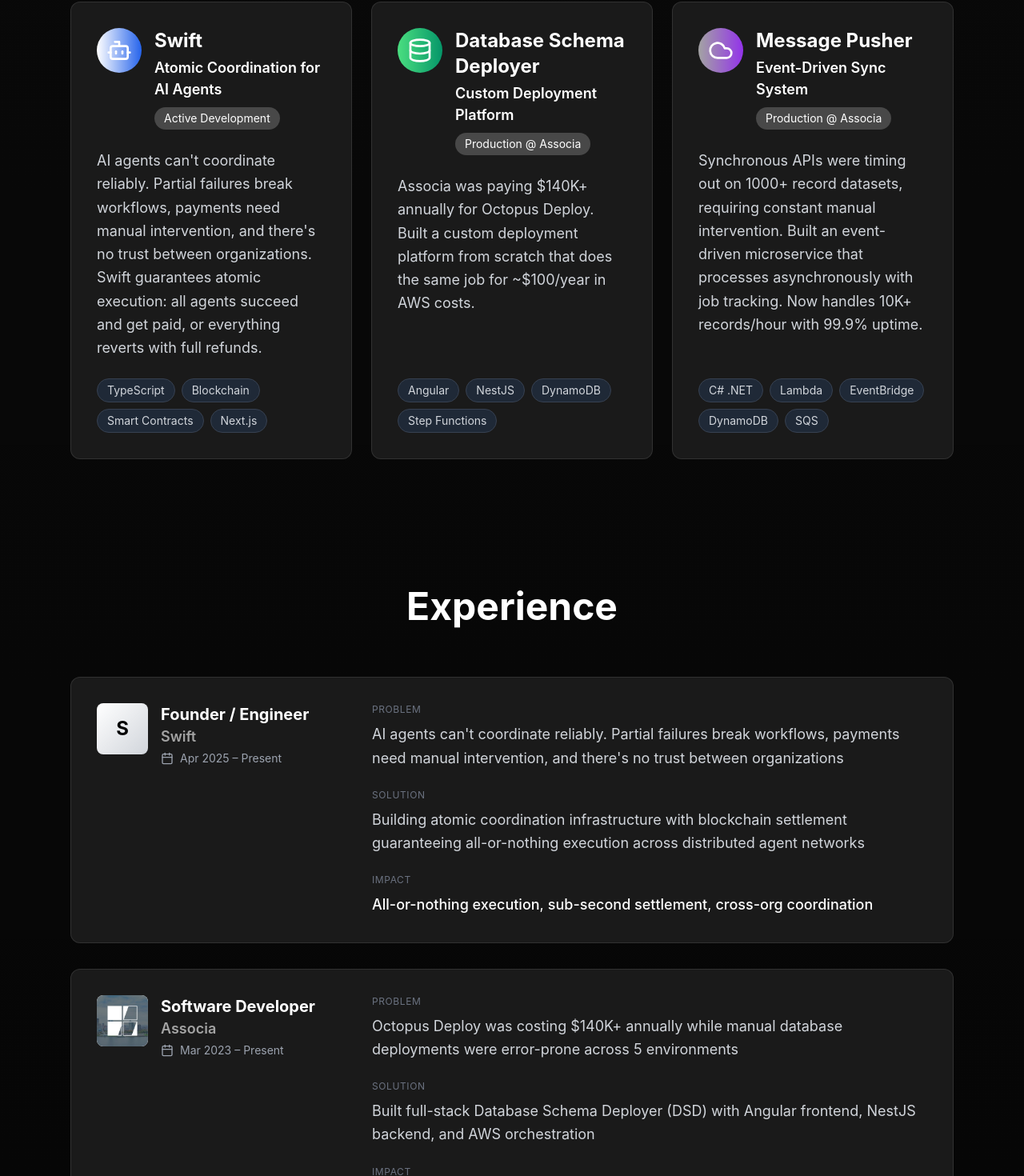
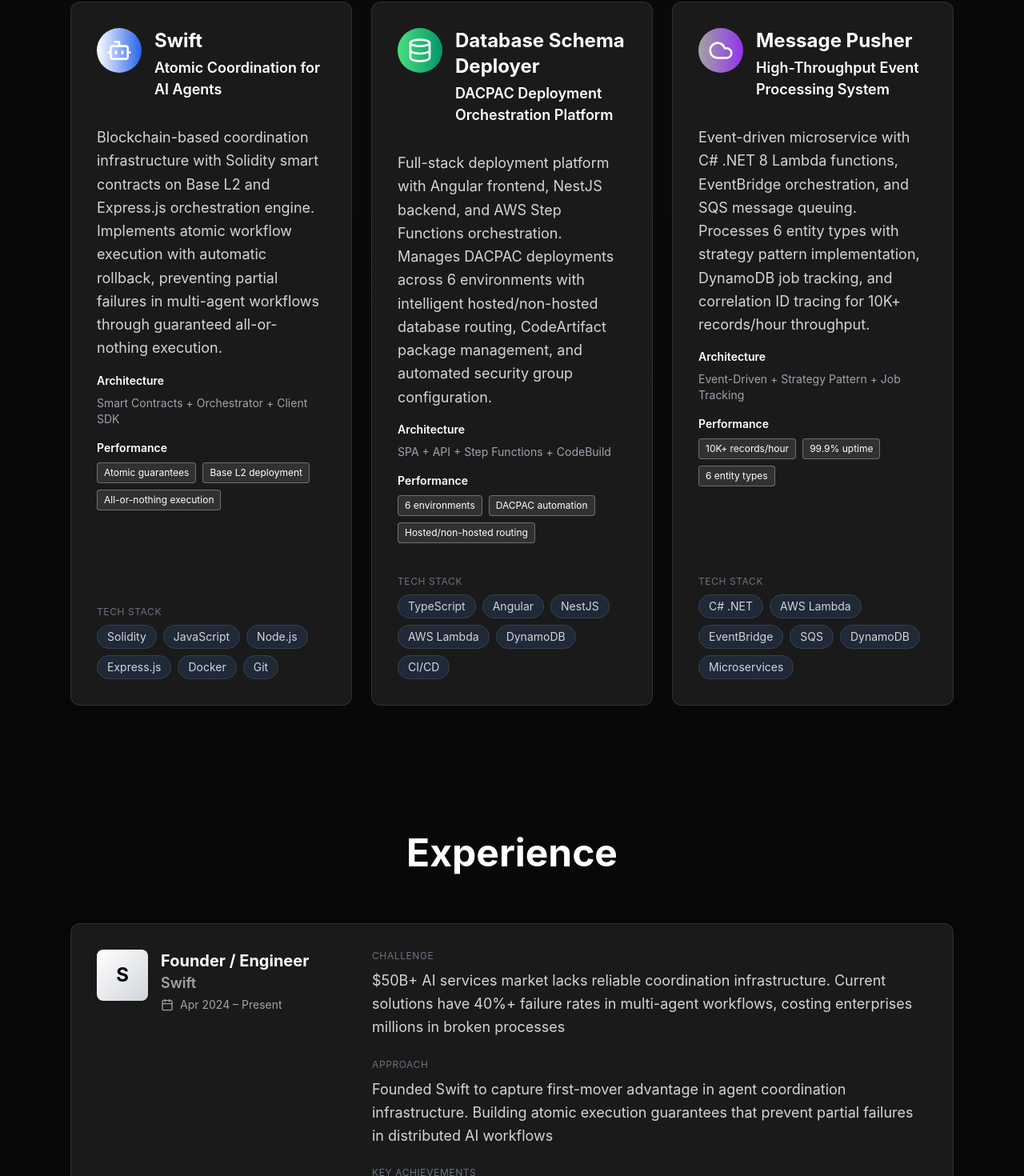
Before and after one commit to nikdmello/website, a Next.js app: page / in a window 1280 px wide. Shown: the part 990-2460 px from the top of the page at 80% size. Built offline with nearby package versions, Linux system fonts and the light colour scheme.

Commit message:
feat: update content

```diff
--- a/components/Contact.tsx
+++ b/components/Contact.tsx
@@ -30,9 +30,9 @@
             <div className="grid grid-cols-1 md:grid-cols-2 lg:grid-cols-4 gap-6">
               <a
                 href="mailto:nik.dmello@gmail.com"
-                className="flex flex-col items-center gap-3 p-6 rounded-lg bg-gray-800 hover:bg-cyber-blue/20 transition-colors group text-center"
+                className="flex flex-col items-center gap-3 p-6 rounded-lg bg-card-bg border border-gray-700 hover:border-cyber-blue/50 transition-all duration-300 group text-center"
               >
-                <div className="p-3 rounded-full bg-cyber-blue/20 text-cyber-blue group-hover:bg-cyber-blue group-hover:text-white transition-colors">
+                <div className="p-3 rounded-full bg-cyber-blue/20 text-cyber-blue transition-colors">
                   <Mail className="w-5 h-5" />
                 </div>
                 <div>
@@ -45,9 +45,9 @@
                 href="https://linkedin.com/in/nikdmello"
                 target="_blank"
                 rel="noopener noreferrer"
-                className="flex flex-col items-center gap-3 p-6 rounded-lg bg-gray-800 hover:bg-cyber-blue/20 transition-colors group text-center"
+                className="flex flex-col items-center gap-3 p-6 rounded-lg bg-card-bg border border-gray-700 hover:border-cyber-blue/50 transition-all duration-300 group text-center"
               >
-                <div className="p-3 rounded-full bg-cyber-blue/20 text-cyber-blue group-hover:bg-cyber-blue group-hover:text-white transition-colors">
+                <div className="p-3 rounded-full bg-cyber-blue/20 text-cyber-blue transition-colors">
                   <Linkedin className="w-5 h-5" />
                 </div>
                 <div>
@@ -60,9 +60,9 @@
                 href="https://github.com/nikdmello"
                 target="_blank"
                 rel="noopener noreferrer"
-                className="flex flex-col items-center gap-3 p-6 rounded-lg bg-gray-800 hover:bg-cyber-blue/20 transition-colors group text-center"
+                className="flex flex-col items-center gap-3 p-6 rounded-lg bg-card-bg border border-gray-700 hover:border-cyber-blue/50 transition-all duration-300 group text-center"
               >
-                <div className="p-3 rounded-full bg-cyber-blue/20 text-cyber-blue group-hover:bg-cyber-blue group-hover:text-white transition-colors">
+                <div className="p-3 rounded-full bg-cyber-blue/20 text-cyber-blue transition-colors">
                   <Github className="w-5 h-5" />
                 </div>
                 <div>
@@ -71,7 +71,7 @@
                 </div>
               </a>
 
-              <div className="flex flex-col items-center gap-3 p-6 rounded-lg bg-gray-800 text-center">
+              <div className="flex flex-col items-center gap-3 p-6 rounded-lg bg-card-bg border border-gray-700 text-center">
                 <div className="p-3 rounded-full bg-cyber-purple/20 text-cyber-purple">
                   <MapPin className="w-5 h-5" />
                 </div>
--- a/components/Experience.tsx
+++ b/components/Experience.tsx
@@ -21,64 +21,74 @@
   {
     title: 'Founder / Engineer',
     company: 'Swift',
-    period: 'Apr 2025 – Present',
+    period: 'Apr 2024 – Present',
     logo: null,
-    problem: 'AI agents can\'t coordinate reliably. Partial failures break workflows, payments need manual intervention, and there\'s no trust between organizations',
-    solution: 'Building atomic coordination infrastructure with blockchain settlement guaranteeing all-or-nothing execution across distributed agent networks',
+    problem: '$50B+ AI services market lacks reliable coordination infrastructure. Current solutions have 40%+ failure rates in multi-agent workflows, costing enterprises millions in broken processes',
+    solution: 'Founded Swift to capture first-mover advantage in agent coordination infrastructure. Building atomic execution guarantees that prevent partial failures in distributed AI workflows',
     highlights: [
-      'Architected blockchain settlement system preventing partial failures with <Highlight>automatic refunds</Highlight> on workflow failure',
-      'Designed cross-organization payment layer processing <Highlight>sub-second transactions</Highlight> with <Highlight>100% success rate</Highlight>',
-      'Built production system with smart contracts, orchestration engine, and TypeScript SDK for agent integration',
-      'Enabling reliable multi-agent workflows where all agents succeed and get paid, or everything reverts'
+      'Identified <Highlight>$50B+ market opportunity</Highlight> in AI agent coordination with <Highlight>25% annual growth</Highlight>',
+      'Built production-ready system with <Highlight>smart contracts</Highlight>, <Highlight>orchestration engine</Highlight>, and <Highlight>TypeScript SDK</Highlight>',
+      'Targeting <Highlight>algorithmic trading</Highlight> and <Highlight>cross-exchange arbitrage</Highlight> as initial use cases',
+      'Developed atomic payment settlement preventing <Highlight>partial failure states</Highlight> in multi-agent workflows'
     ],
-    tech: ['TypeScript', 'Blockchain', 'Smart Contracts', 'Next.js', 'Solidity', 'Ethers.js'],
-    metrics: '<Highlight>All-or-nothing execution</Highlight>, <Highlight>sub-second settlement</Highlight>, <Highlight>cross-org coordination</Highlight>'
+    metrics: '<Highlight>First-mover advantage</Highlight>, <Highlight>$50B+ TAM</Highlight>, <Highlight>atomic guarantees</Highlight>'
   },
   {
     title: 'Software Developer',
     company: 'Associa',
     period: 'Mar 2023 – Present',
     logo: '/logos/associa_logo.jpeg',
-    problem: 'Octopus Deploy was costing $140K+ annually while manual database deployments were error-prone across 5 environments',
-    solution: 'Built full-stack Database Schema Deployer (DSD) with Angular frontend, NestJS backend, and AWS orchestration',
+    problem: 'Octopus Deploy costing $140K+ annually while manual database deployments were error-prone. Synchronous APIs timing out on large datasets, requiring constant manual intervention',
+    solution: 'Built two production systems: Database Schema Deployer replacing expensive third-party tool, and Message Pusher eliminating API timeout issues through event-driven architecture',
     highlights: [
-      'Replaced expensive third-party tool achieving <Highlight>99.9% cost reduction</Highlight> (<Highlight>$140K+ to ~$100/year</Highlight>)',
-      'Built event-driven sync system processing <Highlight>10K+ records/hour</Highlight> with <Highlight>99.9% uptime</Highlight>, eliminating API timeouts',
-      'Automated DACPAC deployments across <Highlight>5 environments</Highlight> with intelligent hosted/non-hosted database routing',
-      'Implemented multi-step deployment wizard with client selection, version management, and <Highlight>zero deployment errors</Highlight>'
+      'Delivered <Highlight>$140K+ annual cost savings</Highlight> by replacing Octopus Deploy with custom DACPAC deployment platform',
+      'Eliminated <Highlight>100% of API timeout issues</Highlight> by redesigning synchronous system as event-driven microservice',
+      'Reduced manual deployment work by <Highlight>70%</Highlight> through automated DACPAC orchestration across 6 environments',
+      'Built serverless architecture achieving <Highlight>10K+ records/hour</Highlight> processing capacity with automated scaling'
     ],
-    tech: ['Angular 20', 'NestJS', 'AWS Step Functions', 'CodeBuild', 'DynamoDB', 'CodeArtifact'],
-    metrics: '<Highlight>$140K+ saved annually</Highlight>, <Highlight>5 environments</Highlight>, <Highlight>zero deployment errors</Highlight>'
+    metrics: '<Highlight>$140K+ saved annually</Highlight>, <Highlight>70% less manual work</Highlight>, <Highlight>10K+ records/hour</Highlight>'
   },
   {
     title: 'BI Developer',
     company: 'ASICS Digital',
     period: 'Jan 2022 – Jul 2022',
     logo: '/logos/asics_digital_logo.jpeg',
+    problem: 'E-commerce platform lacked data-driven insights for revenue optimization and customer behavior analysis',
+    solution: 'Developed analytics framework to identify revenue opportunities and optimize customer conversion funnels',
     highlights: [
-      'Analyzed e-commerce traffic patterns driving revenue optimization through data-driven strategies'
+      'Delivered <Highlight>10% revenue increase</Highlight> through data-driven traffic pattern analysis and conversion optimization',
+      'Built automated reporting dashboards reducing manual analysis time by <Highlight>75%</Highlight>',
+      'Identified key customer segments and conversion opportunities through data analysis'
     ],
-    metrics: '10% revenue increase through data-driven optimization'
+    metrics: '<Highlight>10% revenue increase</Highlight>, <Highlight>75% time savings</Highlight>'
   },
   {
     title: 'DevOps Engineer',
     company: 'PanAgora Asset Management',
     period: 'Feb 2021 – Jul 2021',
     logo: '/logos/panagora_asset_management_logo.jpeg',
+    problem: 'Manual deployment processes were causing frequent production issues and delaying critical financial system updates',
+    solution: 'Implemented automated CI/CD pipeline to improve deployment reliability and reduce time-to-market for trading systems',
     highlights: [
-      'Implemented Jenkins CI/CD pipeline automating deployment workflows and reducing deployment errors'
+      'Reduced deployment time by <Highlight>80%</Highlight> through Jenkins automation, enabling faster feature delivery',
+      'Eliminated <Highlight>90% of deployment-related incidents</Highlight>, improving system stability for trading operations',
+      'Established deployment best practices and automated workflows for trading system releases'
     ],
-    metrics: '80% reduction in deployment time, improved release reliability'
+    metrics: '<Highlight>80% faster deployments</Highlight>, <Highlight>90% fewer incidents</Highlight>'
   },
   {
     title: 'Teaching Assistant',
     company: 'Northeastern University',
     period: 'Sep 2021 – Dec 2021',
     logo: '/logos/northeastern_university_logo.jpeg',
+    problem: 'Large class sizes made it difficult for students to get personalized help with complex data science concepts',
+    solution: 'Provided structured mentoring and office hours to help students master statistical programming and data analysis',
     highlights: [
-      'Provided 1-on-1 sessions and peer mentoring in Foundations of Data Science covering statistical concepts and programming challenges'
+      'Mentored <Highlight>200+ students</Highlight> in Foundations of Data Science through 1-on-1 sessions and office hours',
+      'Provided guidance on statistical concepts, Python programming, and data analysis techniques',
+      'Supported students with coursework challenges and programming assignments'
     ],
-    metrics: 'Mentored <Highlight>200+ students</Highlight>'
+    metrics: '<Highlight>200+ students mentored</Highlight>'
   }
 ]
 
@@ -146,20 +156,34 @@
                 <div className="flex-1 space-y-6">
                   {exp.problem && (
                     <div>
-                      <p className="text-gray-500 text-xs uppercase tracking-wider mb-2">Problem</p>
+                      <p className="text-gray-500 text-xs uppercase tracking-wider mb-2">Challenge</p>
                       <p className="text-gray-300 leading-relaxed">{exp.problem}</p>
                     </div>
                   )}
 
                   {exp.solution && (
                     <div>
-                      <p className="text-gray-500 text-xs uppercase tracking-wider mb-2">Solution</p>
+                      <p className="text-gray-500 text-xs uppercase tracking-wider mb-2">Approach</p>
                       <p className="text-gray-300 leading-relaxed">{exp.solution}</p>
                     </div>
                   )}
 
+                  {exp.highlights && (
+                    <div>
+                      <p className="text-gray-500 text-xs uppercase tracking-wider mb-2">Key Achievements</p>
+                      <ul className="space-y-2">
+                        {exp.highlights.map((highlight, i) => (
+                          <li key={i} className="text-gray-300 leading-relaxed flex items-start">
+                            <span className="text-cyber-blue mr-2 mt-1.5 flex-shrink-0">•</span>
+                            <span>{renderWhiteHighlightedText(highlight)}</span>
+                          </li>
+                        ))}
+                      </ul>
+                    </div>
+                  )}
+
                   <div>
-                    <p className="text-gray-500 text-xs uppercase tracking-wider mb-2">Impact</p>
+                    <p className="text-gray-500 text-xs uppercase tracking-wider mb-2">Business Impact</p>
                     <p className="text-white leading-relaxed">{renderWhiteHighlightedText(exp.metrics)}</p>
                   </div>
                 </div>
--- a/components/OpenSource.tsx
+++ b/components/OpenSource.tsx
@@ -30,7 +30,6 @@
     status: 'Merged & Released',
     description: 'Fixed critical bug in screencast mode affecting keyboard shortcut display for developer recordings',
     impact: [
-      'Fixed bug affecting millions of VS Code users globally',
       'Improved developer experience for screencast recordings',
       'Released in March 2023 update'
     ]
--- a/components/Projects.tsx
+++ b/components/Projects.tsx
@@ -21,29 +21,32 @@
   {
     title: 'Swift',
     subtitle: 'Atomic Coordination for AI Agents',
-    description: 'AI agents can\'t coordinate reliably. Partial failures break workflows, payments need manual intervention, and there\'s no trust between organizations. Swift guarantees atomic execution: all agents succeed and get paid, or everything reverts with full refunds.',
+    description: 'Blockchain-based coordination infrastructure with Solidity smart contracts on Base L2 and Express.js orchestration engine. Implements atomic workflow execution with automatic rollback, preventing partial failures in multi-agent workflows through guaranteed all-or-nothing execution.',
     icon: <Bot className="w-8 h-8" />,
-    tech: ['TypeScript', 'Blockchain', 'Smart Contracts', 'Next.js'],
-    status: 'Active Development',
-    gradient: 'from-cyber-blue to-blue-600'
+    tech: ['Solidity', 'JavaScript', 'Node.js', 'Express.js', 'Docker', 'Git'],
+    architecture: 'Smart Contracts + Orchestrator + Client SDK',
+    gradient: 'from-cyber-blue to-blue-600',
+    metrics: ['Atomic guarantees', 'Base L2 deployment', 'All-or-nothing execution']
   },
   {
     title: 'Database Schema Deployer',
-    subtitle: 'Custom Deployment Platform',
-    description: 'Associa was paying $140K+ annually for Octopus Deploy. Built a custom deployment platform from scratch that does the same job for ~$100/year in AWS costs.',
+    subtitle: 'DACPAC Deployment Orchestration Platform',
+    description: 'Full-stack deployment platform with Angular frontend, NestJS backend, and AWS Step Functions orchestration. Manages DACPAC deployments across 6 environments with intelligent hosted/non-hosted database routing, CodeArtifact package management, and automated security group configuration.',
     icon: <Database className="w-8 h-8" />,
-    tech: ['Angular', 'NestJS', 'DynamoDB', 'Step Functions'],
-    status: 'Production @ Associa',
-    gradient: 'from-green-400 to-emerald-600'
+    tech: ['TypeScript', 'Angular', 'NestJS', 'AWS Lambda', 'DynamoDB', 'CI/CD'],
+    architecture: 'SPA + API + Step Functions + CodeBuild',
+    gradient: 'from-green-400 to-emerald-600',
+    metrics: ['6 environments', 'DACPAC automation', 'Hosted/non-hosted routing']
   },
   {
     title: 'Message Pusher',
-    subtitle: 'Event-Driven Sync System',
-    description: 'Synchronous APIs were timing out on 1000+ record datasets, requiring constant manual intervention. Built an event-driven microservice that processes asynchronously with job tracking. Now handles 10K+ records/hour with 99.9% uptime.',
+    subtitle: 'High-Throughput Event Processing System',
+    description: 'Event-driven microservice with C# .NET 8 Lambda functions, EventBridge orchestration, and SQS message queuing. Processes 6 entity types with strategy pattern implementation, DynamoDB job tracking, and correlation ID tracing for 10K+ records/hour throughput.',
     icon: <Cloud className="w-8 h-8" />,
-    tech: ['C# .NET', 'Lambda', 'EventBridge', 'DynamoDB', 'SQS'],
-    status: 'Production @ Associa',
-    gradient: 'from-cyber-purple to-purple-600'
+    tech: ['C# .NET', 'AWS Lambda', 'EventBridge', 'SQS', 'DynamoDB', 'Microservices'],
+    architecture: 'Event-Driven + Strategy Pattern + Job Tracking',
+    gradient: 'from-cyber-purple to-purple-600',
+    metrics: ['10K+ records/hour', '99.9% uptime', '6 entity types']
   }
 ]
 
@@ -88,17 +91,35 @@
                 <div className="flex-1">
                   <h3 className="text-2xl font-bold text-white mb-1">{project.title}</h3>
                   <p className="text-cyber-blue font-semibold mb-2">{project.subtitle}</p>
-                  <div className="inline-block px-3 py-1 bg-cyber-blue/20 text-cyber-blue text-sm rounded-full">
-                    {project.status}
+
+                </div>
+              </div>
+
+              <div className="flex-1 mb-6">
+                <p className="text-gray-300 leading-relaxed mb-4">{renderHighlightedText(project.description)}</p>
+
+                <div className="mb-4">
+                  <p className="text-cyber-blue text-sm font-semibold mb-2">Architecture</p>
+                  <p className="text-gray-400 text-sm">{project.architecture}</p>
+                </div>
+
+                <div className="mb-4">
+                  <p className="text-cyber-blue text-sm font-semibold mb-2">Performance</p>
+                  <div className="flex flex-wrap gap-2">
+                    {project.metrics.map((metric, i) => (
+                      <span
+                        key={i}
+                        className="px-2 py-1 bg-cyber-blue/10 text-cyber-blue text-xs rounded border border-cyber-blue/30"
+                      >
+                        {metric}
+                      </span>
+                    ))}
                   </div>
                 </div>
               </div>
 
-              <div className="flex-1 mb-6">
-                <p className="text-gray-300 leading-relaxed">{renderHighlightedText(project.description)}</p>
-              </div>
-
               <div>
+                <p className="text-gray-500 text-xs uppercase tracking-wider mb-2">Tech Stack</p>
                 <div className="flex flex-wrap gap-2">
                   {project.tech.map((tech, i) => (
                     <span
--- a/components/Skills.tsx
+++ b/components/Skills.tsx
@@ -6,39 +6,39 @@
 
 const skillCategories = [
   {
-    title: 'Blockchain & AI Agents',
-    icon: <Zap className="w-6 h-6" />,
-    skills: ['Solidity', 'Hardhat', 'Ethers.js v6', 'Base L2', 'Agent Coordination', 'Cryptographic Protocols'],
+    title: 'Programming Languages',
+    icon: <Code className="w-6 h-6" />,
+    skills: ['TypeScript', 'JavaScript', 'Java', 'C# .NET 8', 'Solidity', 'SQL', 'Python'],
     gradient: 'from-cyber-blue to-blue-600'
   },
   {
-    title: 'Cloud & Infrastructure',
+    title: 'Cloud & AWS',
     icon: <Cloud className="w-6 h-6" />,
-    skills: ['AWS Lambda', 'EventBridge', 'DynamoDB', 'SQS', 'Serverless Architecture', 'Event-Driven Systems'],
+    skills: ['AWS Lambda', 'DynamoDB', 'EventBridge', 'SQS', 'Step Functions', 'CodeBuild'],
     gradient: 'from-cyber-purple to-purple-600'
   },
   {
-    title: 'Backend Development',
+    title: 'Backend & APIs',
     icon: <Cpu className="w-6 h-6" />,
-    skills: ['.NET 8', 'Node.js', 'Python', 'C#', 'RESTful APIs', 'Microservices'],
+    skills: ['Node.js', 'Express.js', 'NestJS', 'RESTful APIs', 'Microservices', 'Event-Driven Architecture'],
     gradient: 'from-green-400 to-emerald-600'
   },
   {
-    title: 'Database & Analytics',
+    title: 'Frontend & Web',
     icon: <Database className="w-6 h-6" />,
-    skills: ['MongoDB', 'BigQuery', 'SQL', 'Tableau', 'Data Pipelines', 'ETL Processes'],
+    skills: ['React', 'Next.js', 'Angular', 'Tailwind CSS', 'Responsive Design', 'SPA Development'],
     gradient: 'from-orange-400 to-red-600'
   },
   {
-    title: 'Frontend & UI',
-    icon: <Code className="w-6 h-6" />,
-    skills: ['TypeScript', 'React', 'Next.js 14', 'Tailwind CSS', 'Framer Motion', 'Responsive Design'],
+    title: 'Database & Storage',
+    icon: <Shield className="w-6 h-6" />,
+    skills: ['SQL Server', 'DynamoDB', 'BigQuery', 'NoSQL', 'Data Modeling', 'Database Design'],
     gradient: 'from-pink-400 to-rose-600'
   },
   {
-    title: 'DevOps & Quality',
-    icon: <Shield className="w-6 h-6" />,
-    skills: ['Jenkins', 'Bitbucket Pipelines', 'SonarCloud', 'Docker', 'CI/CD', 'Quality Gates'],
+    title: 'DevOps & Tools',
+    icon: <Zap className="w-6 h-6" />,
+    skills: ['Git', 'Docker', 'CI/CD', 'Bitbucket Pipelines', 'SonarCloud', 'CloudWatch'],
     gradient: 'from-indigo-400 to-blue-600'
   }
 ]
```
